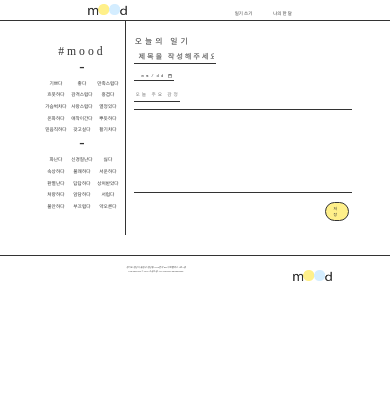
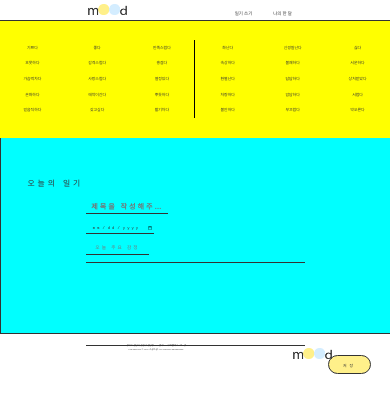
Before and after one commit to Yeoreum-Han/portfolio_node, a website: page public/diarywrite.html in a window 390 px wide. Drawn offline with Linux system fonts and the light colour scheme.

Commit message:
diarywrite_medaiquery_479px-ing

```diff
--- a/public/css/diarywrite.css
+++ b/public/css/diarywrite.css
@@ -1,8 +1,10 @@
 @charset 'utf-8';
-.content{
+
+.content {
     height: 60vw;
 }
-.content_box{
+
+.content_box {
     display: flex;
     flex-direction: row;
     justify-content: center;
@@ -10,7 +12,8 @@
     width: 80vw;
     height: 100%;
 }
-.emotions{
+
+.emotions {
     display: flex;
     flex-direction: column;
     justify-content: center;
@@ -19,87 +22,100 @@
     margin: 0 0 5vw 0;
     text-align: center;
 }
-.emotions>p:nth-child(1){
+
+.emotions>p:nth-child(1) {
     font-size: 3vw;
     letter-spacing: 3px;
 }
-.positive{
+
+.positive {
     font-size: 1.2vw;
     width: 20vw;
     height: 15vw;
     display: flex;
     flex-wrap: wrap;
 }
-.positive>li{
+
+.positive>li {
     width: calc(100% / 3);
     padding: 1vw 0 0 0;
 }
-.negative{
+
+.negative {
     font-size: 1.2vw;
     width: 20vw;
     height: 15vw;
     display: flex;
     flex-wrap: wrap;
 }
-.negative>li{
+
+.negative>li {
     width: calc(100% / 3);
     padding: 1vw 0 0 0;
 }
 
-.write_box{
+.write_box {
     width: 58vw;
     height: 55vw;
     margin: 0 0 5vw 0;
     border-left: 1px solid #333;
     box-sizing: border-box;
 }
-.write_box>form{
+
+.write_box>form {
     display: flex;
     flex-direction: column;
     justify-content: center;
     box-sizing: border-box;
-    width: 60vw;
+    width: 58vw;
     height: 55vw;
 }
-.write_box>form>p{
+
+.write_box>form>p {
     width: 100%;
     height: 4vw;
     font-size: 2vw;
     letter-spacing: 3px;
     padding: 0 0 0 4%;
 }
-.write_box>form>ul>li{
+
+.write_box>form>ul>li {
     margin-bottom: 2vw;
 }
-.write_box>form>ul>li>input{
+
+.write_box>form>ul>li>input {
     border: none;
     border-bottom: 1px solid #333;
     background-color: transparent;
     letter-spacing: 2px;
     text-indent: 10px;
 }
-.write_box>form>ul>li:nth-child(1)>input{
+
+.write_box>form>ul>li:nth-child(1)>input {
     width: 20vw;
     height: 2.8vw;
     font-size: 1.8vw;
     font-weight: bold;
     text-indent: 3px;
 }
-.write_box>form>ul>li:nth-child(2)>input{
+
+.write_box>form>ul>li:nth-child(2)>input {
     width: 10vw;
     height: 2vw;
     font-size: 1vw;
     text-align: center;
     text-indent: 3px;
 }
-.write_box>form>ul>li:nth-child(3)>input{
+
+.write_box>form>ul>li:nth-child(3)>input {
     width: 11vw;
     height: 2.5vw;
     font-size: 1.2vw;
     text-align: center;
     text-indent: 0px;
 }
-.write_box>form>ul>li:nth-child(4)>textarea{
+
+.write_box>form>ul>li:nth-child(4)>textarea {
     width: 55vw;
     border: none;
     border-top: 1px solid #333;
@@ -112,7 +128,8 @@
     resize: none;
     white-space: pre;
 }
-.write_box>form>button{
+
+.write_box>form>button {
     margin: 0 3% 0 auto;
     width: 6vw;
     background-color: #fff08A;
@@ -123,32 +140,151 @@
     letter-spacing: 3px;
     font-size: 1vw;
 }
-.write_box>form>button:hover{
+
+.write_box>form>button:hover {
     cursor: pointer;
     border: 1px solid #fff08A;
 }
-input:focus, textarea:focus{
+
+input:focus,
+textarea:focus {
     outline: none;
 }
-.content::after{
+
+.content::after {
     content: "";
     display: block;
     clear: both;
 }
 
 @media screen and (max-width:1024px) {
-    .write_box>form{
+    .write_box>form {
         padding: 0 2%;
         box-sizing: border-box;
     }
-    .write_box>form>p{
-        padding:  0 0 0 2%;
+
+    .write_box>form>p {
+        padding: 0 0 0 2%;
     }
-    .write_box>form>ul>li{
+
+    .write_box>form>ul>li {
         font-size: 0.8vw;
-    };
+    }
+
 }
 
 @media screen and (max-width:767px) {
+    .content {
+        height: 70vw;
+    }
+
+    .content_box {
+        display: flex;
+        flex-direction: row;
+        justify-content: center;
+        align-items: center;
+        width: 90%;
+        height: 100%;
+        background-color: aqua;
+    }
+
+    .emotions {
+        background-color: yellow;
+        width: 30%;
+        height: 100%;
+        margin: 0;
+        text-align: center;
+    }
+
+    .positive {
+        font-size: 1vw;
+        width: 100%;
+        height: 20vw;
+    }
+
+    .positive>li, .negative>li {
+        overflow: hidden;
+        white-space: nowrap;
+        text-overflow: ellipsis;
+    }
+
+    .negative {
+        font-size: 1vw;
+        width: 100%;
+        height: 20vw;
+    }
+
+    .write_box {
+        width: 70%;
+        height: 100%;
+        margin: 0;
+        padding: 8% 0 0 0;
+    }
+
+    .write_box>form {
+        width: 100%;
+        height: 100%w;
+    }
+
+    .write_box>form>p {
+        padding: 0 0 2% 5%;
+    }
+    .write_box>form>ul>li:nth-child(1)>input {
+        overflow: hidden;
+        white-space: nowrap;
+        text-overflow: ellipsis;
+    }
+    .write_box>form>ul>li:nth-child(2)>input {
+        width: 17vw;
+        height: 2.8vw;
+        text-indent: 0px;
+    }
+    .write_box>form>ul>li:nth-child(3)>input {
+        overflow: hidden;
+        white-space: nowrap;
+        text-overflow: ellipsis;
+        width: 15vw;
+    }
+
+
+    .write_box>form>button {
+        width: 8vw;
+        padding: 1.5% 0;
+    }
 
 }
+
+@media all and (max-width:479px) {
+    .content{
+        height: 80vw;
+        background-color: tomato;
+    }
+    .content_box {
+        width: 100%;
+        flex-direction: column;
+    }
+    .emotions {
+        width: 100%;
+        height: 30vw;
+        flex-direction: row;
+        align-items: center;
+    }
+    .emotions>p{
+        display: none;
+    }
+    .positive{
+        border-right: 1px solid black;
+        box-sizing: border-box;
+    }
+
+    .write_box{
+        width: 100%;
+        height: 50vw;
+    }
+
+    .write_box>form>button {
+        width: 11vw;
+        padding: 1.5% 1%;
+    }
+
+}
```
